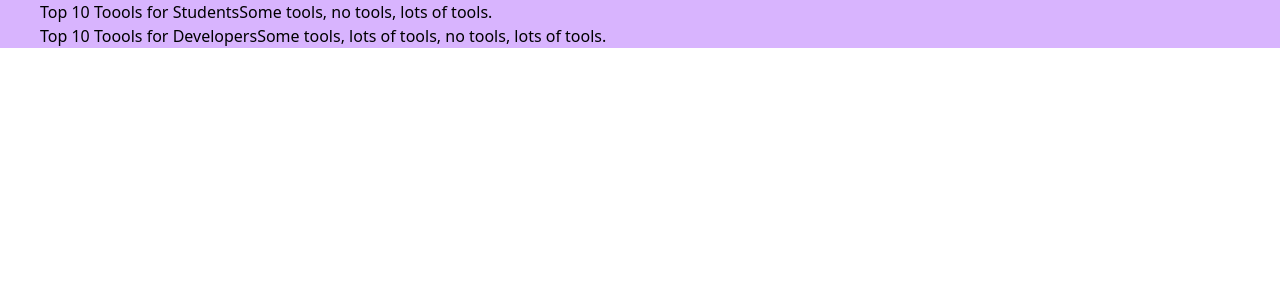
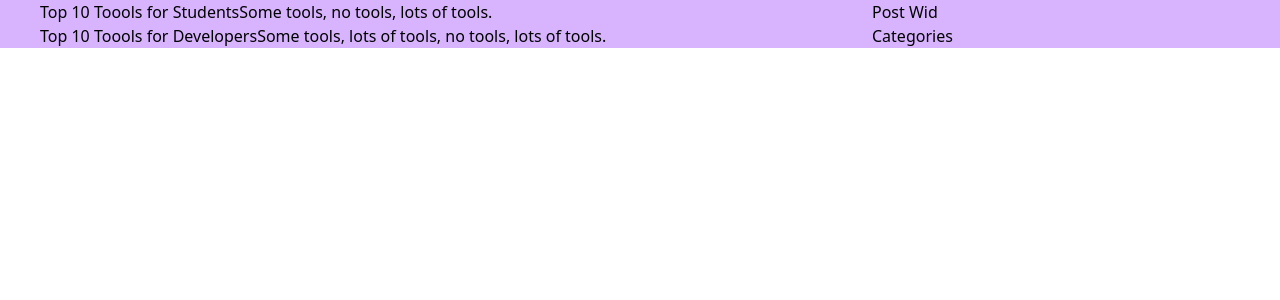
Before and after one commit to MalwarePerseus/PerseusWrites, a Next.js app: page / in a window 1280 px wide. Shown: the top 300 px of the page. Built offline with nearby package versions, Linux system fonts and the light colour scheme.

Commit message:
Structure Layout Complete

```diff
--- a/pages/index.tsx
+++ b/pages/index.tsx
@@ -1,4 +1,5 @@
 import Head from 'next/head'
+import { PostCard, Categories, PostWidget } from '../components'
 
 const posts =  [
   { title: 'Top 10 Toools for Students', excerpt: 'Some tools, no tools, lots of tools.'},
@@ -14,16 +15,14 @@
       </Head>
       <div className="grid grid-cols-1 lg:grid-cols-12 gap-12">
         <div className='lg:col-span-8 col-span-1'>
-          {posts.map((post, index) => (
-              <div>
-                {post.title}
-                {post.excerpt}
-              </div>
+          {posts.map((post) => (
+              <PostCard post={post} key={post.title} />
           ))}
         </div>
         <div className="lg:col-span-4 col-span-1">
             <div className="lg:sticky relative top-8">
-
+              <PostWidget />
+              <Categories />
             </div>
         </div>
       </div>
```
Also changed, not shown: components/index.tsx (renamed from components/exporter.tsx).
